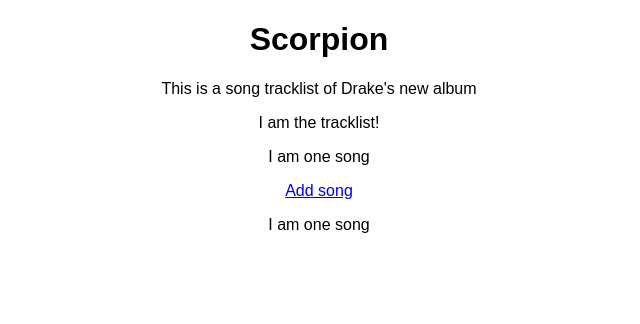
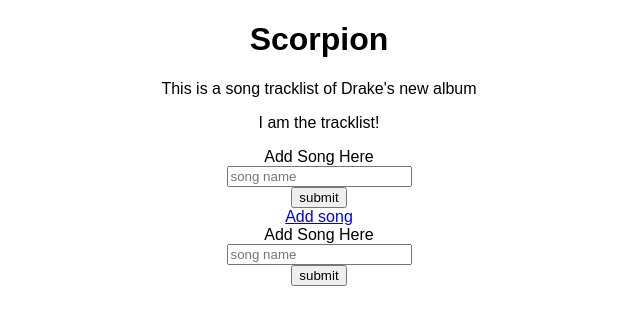
Before and after one commit to FranciscoJG20/drake-app-front, a React (Create React App) app: page /song in a window 1280 px wide. Shown: the top 324 px of the page, without its empty margins (321-961 px from the left). Built offline with nearby package versions, Linux system fonts and the light colour scheme.

Commit message:
created new song form

```diff
--- a/src/components/Song/Song.js
+++ b/src/components/Song/Song.js
@@ -4,7 +4,13 @@
   render() {
     return (
       <div>
-        <p> I am one song </p>
+        <form>
+          <label htmlFor="song">Add Song Here</label>
+          <br />
+          <input type="text" placeholder="song name" />
+          <br />
+          <input type="submit" value="submit" />
+        </form>
       </div>
     );
   }
```
